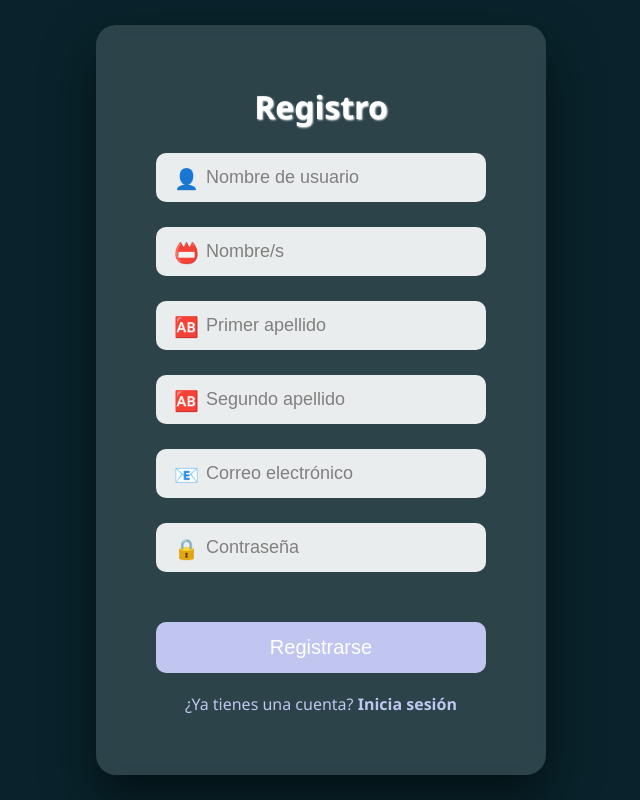
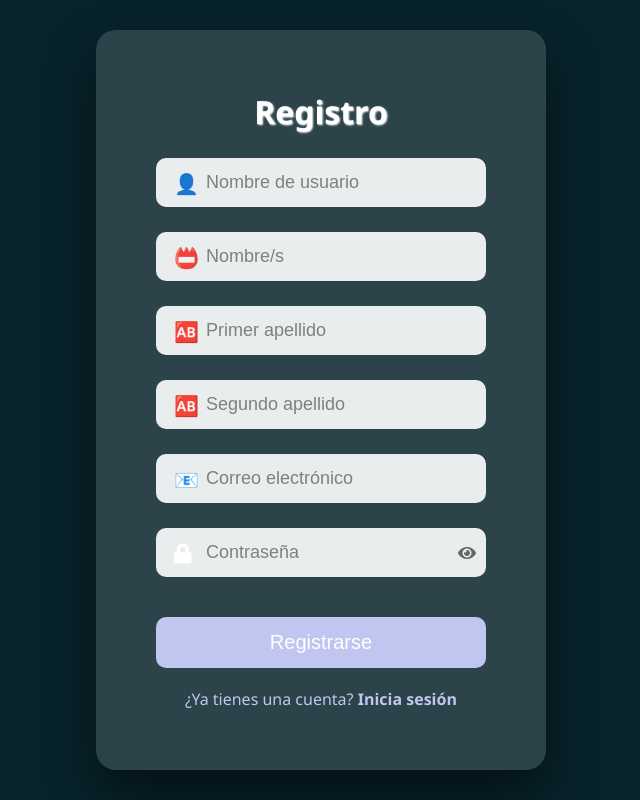
Before and after one commit to LEYENDARYCOMPANY2024/S.T.M, a FastAPI app: page /registro in a window 1280 px wide. Shown: the whole page, without its empty margins (319-959 px from the left). Run offline with FastAPI, Linux system fonts and the light colour scheme; parts of the project's set-up code (start-up, migrations or seed data) failed here and were passed over.

Commit message:
regitro boton de ver y no

```diff
--- a/app/static/css/registro.css
+++ b/app/static/css/registro.css
@@ -136,3 +136,27 @@ body {
     margin-right: 10px;
     font-size: 24px;
 }
+
+/* Estilo para el contenedor del input */
+.input-container {
+    position: relative;
+    margin-bottom: 15px;
+}
+
+/* Estilo para el icono del ojo */
+#togglePassword {
+    position: absolute;
+    right: 10px;
+    top: 50%;
+    transform: translateY(-50%);
+    cursor: pointer;
+    color: #666;
+    z-index: 10;
+}
+
+/* Ajuste para el campo de contraseña */
+#contrasena {
+    padding-right: 35px; /* Espacio para el icono */
+    width: 100%;
+    box-sizing: border-box;
+}
--- a/app/static/js/registro.js
+++ b/app/static/js/registro.js
@@ -1,3 +1,27 @@
+document.addEventListener('DOMContentLoaded', function() {
+    // Toggle de visibilidad de la contraseña
+    const togglePassword = document.getElementById('togglePassword');
+
+    if (togglePassword) {
+        togglePassword.addEventListener('click', function() {
+            const passwordField = document.getElementById('contrasena');
+
+            // Cambiar tipo de input
+            if (passwordField.type === 'password') {
+                passwordField.type = 'text';
+                // Cambiar icono a ojo tachado
+                this.classList.remove('fa-eye');
+                this.classList.add('fa-eye-slash');
+            } else {
+                passwordField.type = 'password';
+                // Cambiar icono a ojo normal
+                this.classList.remove('fa-eye-slash');
+                this.classList.add('fa-eye');
+            }
+        });
+    }
+
+    // El resto de tu código para el formulario
     document.getElementById('registerForm').addEventListener('submit', async function(event) {
         event.preventDefault();  // Evitar envío tradicional del formulario
 
@@ -41,3 +65,4 @@ document.getElementById('registerForm').addEventListener('submit', async functio
             }, 1000);
         }
     });
+});
--- a/app/templates/registro.html
+++ b/app/templates/registro.html
@@ -4,6 +4,11 @@
     <meta charset="UTF-8">
     <meta name="viewport" content="width=device-width, initial-scale=1.0">
     <title>Registro</title>
+
+    <link rel="stylesheet" href="https://cdnjs.cloudflare.com/ajax/libs/font-awesome/5.15.4/css/all.min.css">
+
+    <script src="https://cdnjs.cloudflare.com/ajax/libs/jquery/3.6.0/jquery.min.js"></script>
+
     <link rel="stylesheet" href="/static/css/registro.css">
 </head>
 <body>
@@ -30,10 +35,13 @@
                 <span class="icon">📧</span>
                 <input type="email" name="correo" placeholder="Correo electrónico" required>
             </div>
-            <div class="input-container">
-                <span class="icon">🔒</span>
-                <input type="password" name="contrasena" placeholder="Contraseña" required>
-            </div>
+        <div class="input-container">
+            <span class="icon">
+                <i class="fas fa-lock"></i>
+            </span>
+            <input type="password" id="contrasena" name="contrasena" placeholder="Contraseña" required>
+            <i class="fas fa-eye" id="togglePassword"></i>
+        </div>
             <button type="submit">Registrarse</button>
             <div class="login-link">
                 ¿Ya tienes una cuenta? <a href="/login">Inicia sesión</a>
```
Lines whose indentation alone changed are shown as unchanged.
